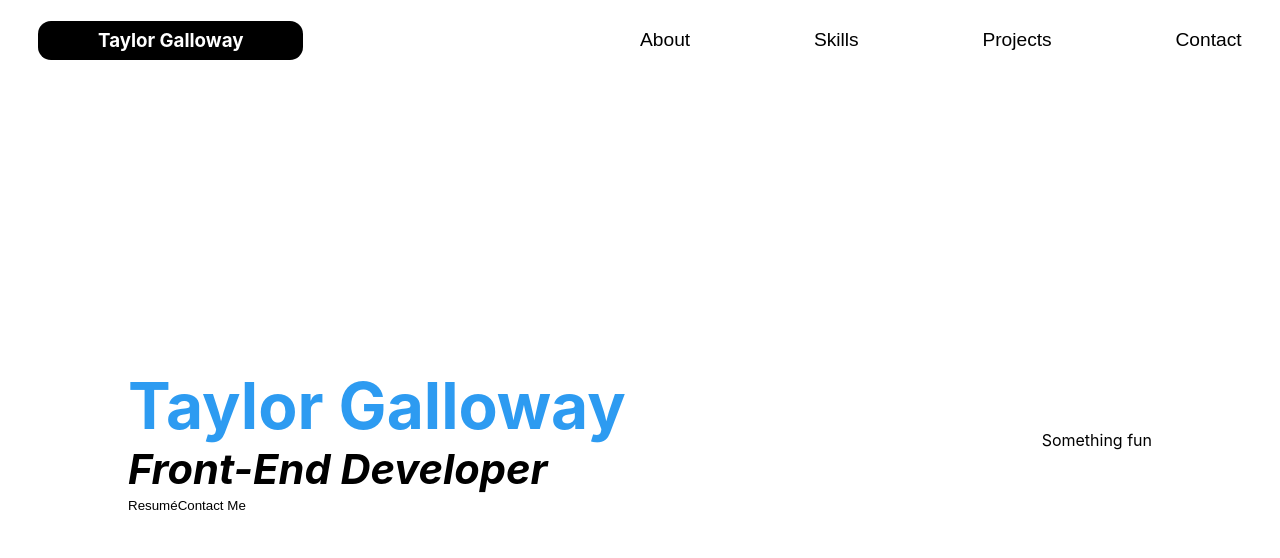
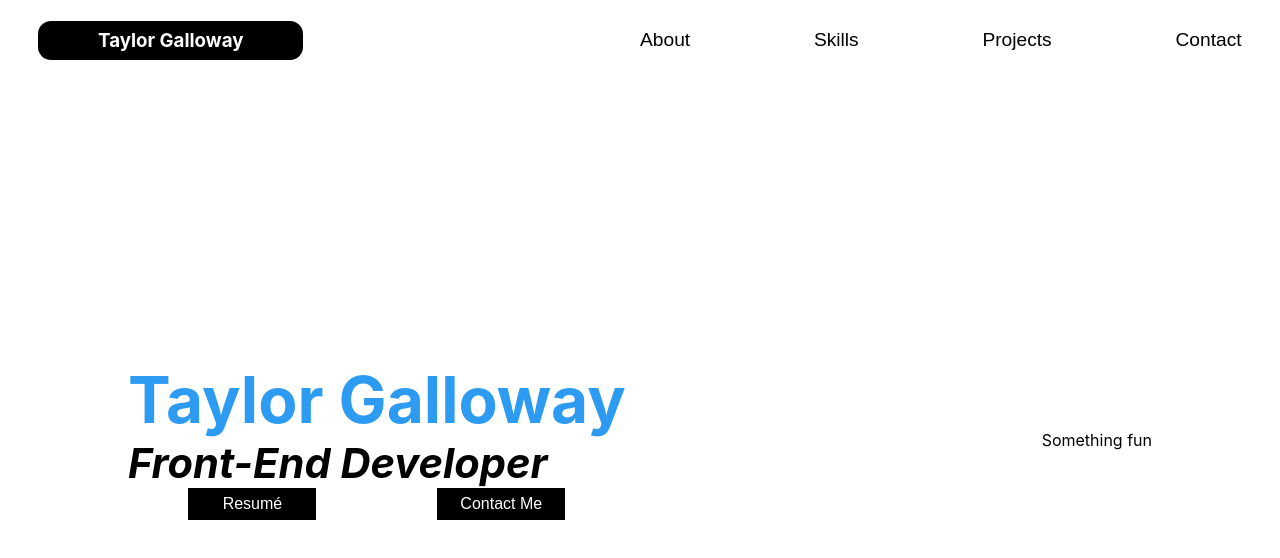
Before and after one commit to tylrs/taylor-portfolio, a React (Create React App) app: page / in a window 1280 px wide. Shown: the top 558 px of the page. Built offline with nearby package versions, Linux system fonts and the light colour scheme.

Commit message:
Add basic styling to intro left buttons

```diff
--- a/src/components/App/App.css
+++ b/src/components/App/App.css
@@ -56,3 +56,16 @@ h1 {
     font-size: 2.6rem;
     font-style: italic;
 }
+
+.intro-button-container {
+    display: flex;
+    justify-content: space-around;
+}
+
+.intro-button-container > button {
+    background-color: black;
+    color: white;
+    font-size: 1rem;
+    height: 2rem;
+    width: 8rem;
+}
```
